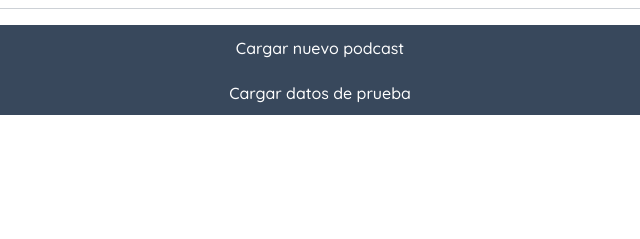
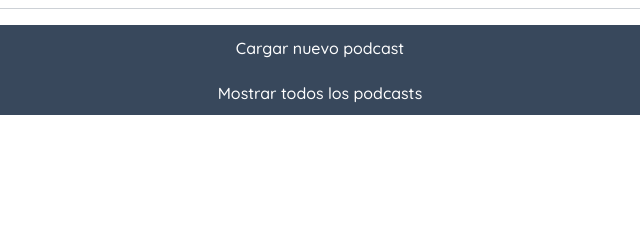
Before and after one commit to Escalion12/Proyecto-Comision24253-Grupo26, a plain HTML site: page pages/programas.html in a window 1280 px wide. Shown: the part 651-890 px from the top of the page, 320-960 px from the left. Drawn offline with nearby package versions, Linux system fonts and the light colour scheme.

Commit message:
change txt

```diff
--- a/pages/programas.html
+++ b/pages/programas.html
@@ -115,7 +115,7 @@
                           Cargar nuevo podcast
                         </button>
                         <button class="col-6 btn btn skewBg" id="btnDatosPrueba">
-                          Cargar datos de prueba
+                          Mostrar todos los podcasts
                         </button>
                       </div>
                     </div>
```
